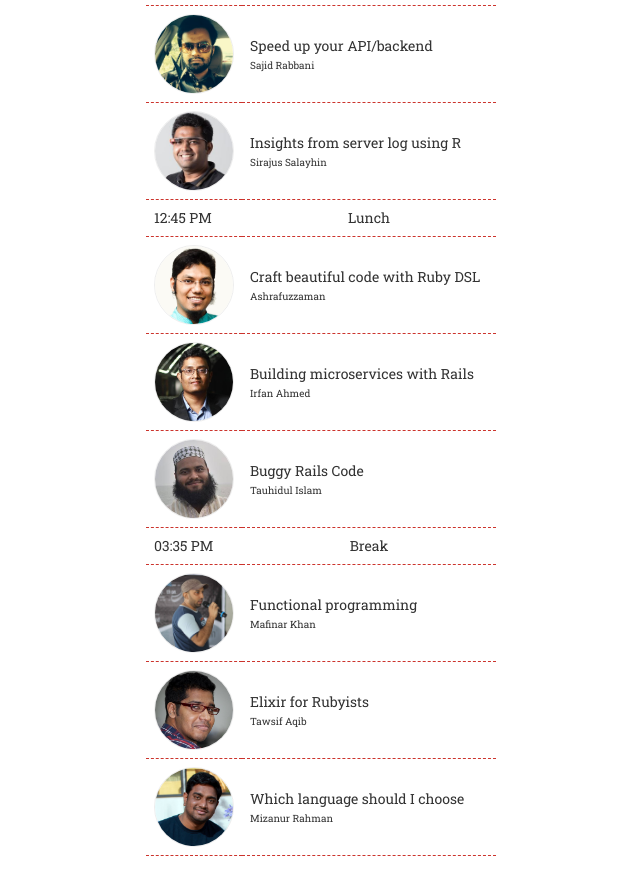
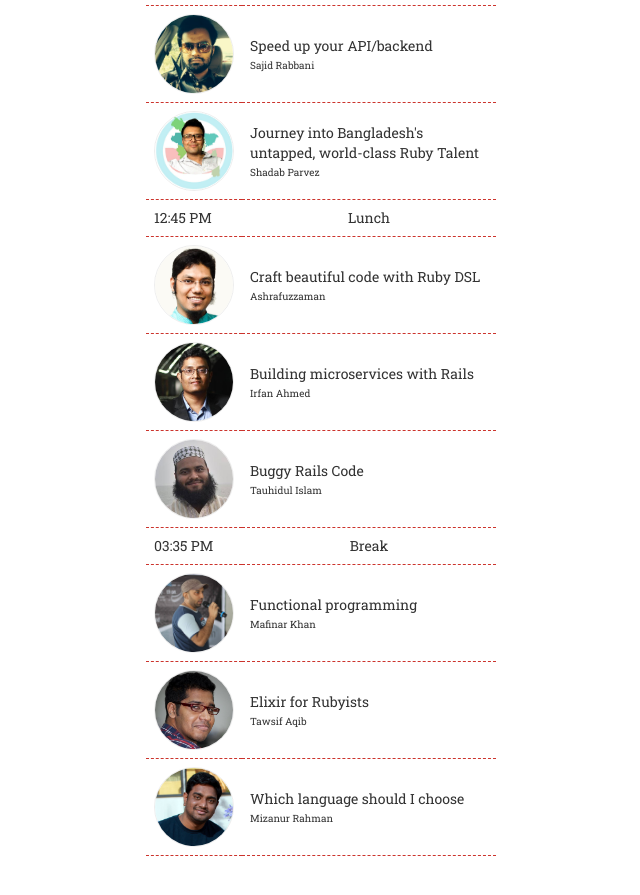
Before and after one commit to fattah/rubybd-site, a website: page index.html in a window 1280 px wide. Shown: the part 1919-2814 px from the top of the page, without its empty margins (319-959 px from the left). Drawn offline with nearby package versions, Linux system fonts and the light colour scheme; some packages are replaced by stand-ins of ours; a web font is replaced by a local one.

Commit message:
added shadab bhais presentation topic

```diff
--- a/index.html
+++ b/index.html
@@ -239,12 +239,19 @@
                                   </td>
                                 </tr>
                                 <tr>
+                                  <td class="speaker-avatar"><img src="img/speakers/shadab-parvez.jpg"></td>
+                                  <td class="speech-topic">
+                                    Journey into Bangladesh's untapped, world-class Ruby Talent
+                                    <div class="speaker-name">Shadab Parvez</div>
+                                  </td>
+                                </tr>
+                                <!--tr>
                                   <td class="speaker-avatar"><img src="img/speakers/sirajus-salayhin.jpg"></td>
                                   <td class="speech-topic">
                                     Insights from server log using R
                                     <div class="speaker-name">Sirajus Salayhin</div>
                                   </td>
-                                </tr>
+                                </tr-->
                                 <tr>
                                   <td class="speaker-avatar">12:45 PM</td>
                                   <td class="text-center">Lunch</td>
```
Also changed, not shown: img/speakers/shadab-parvez.jpg (added).
